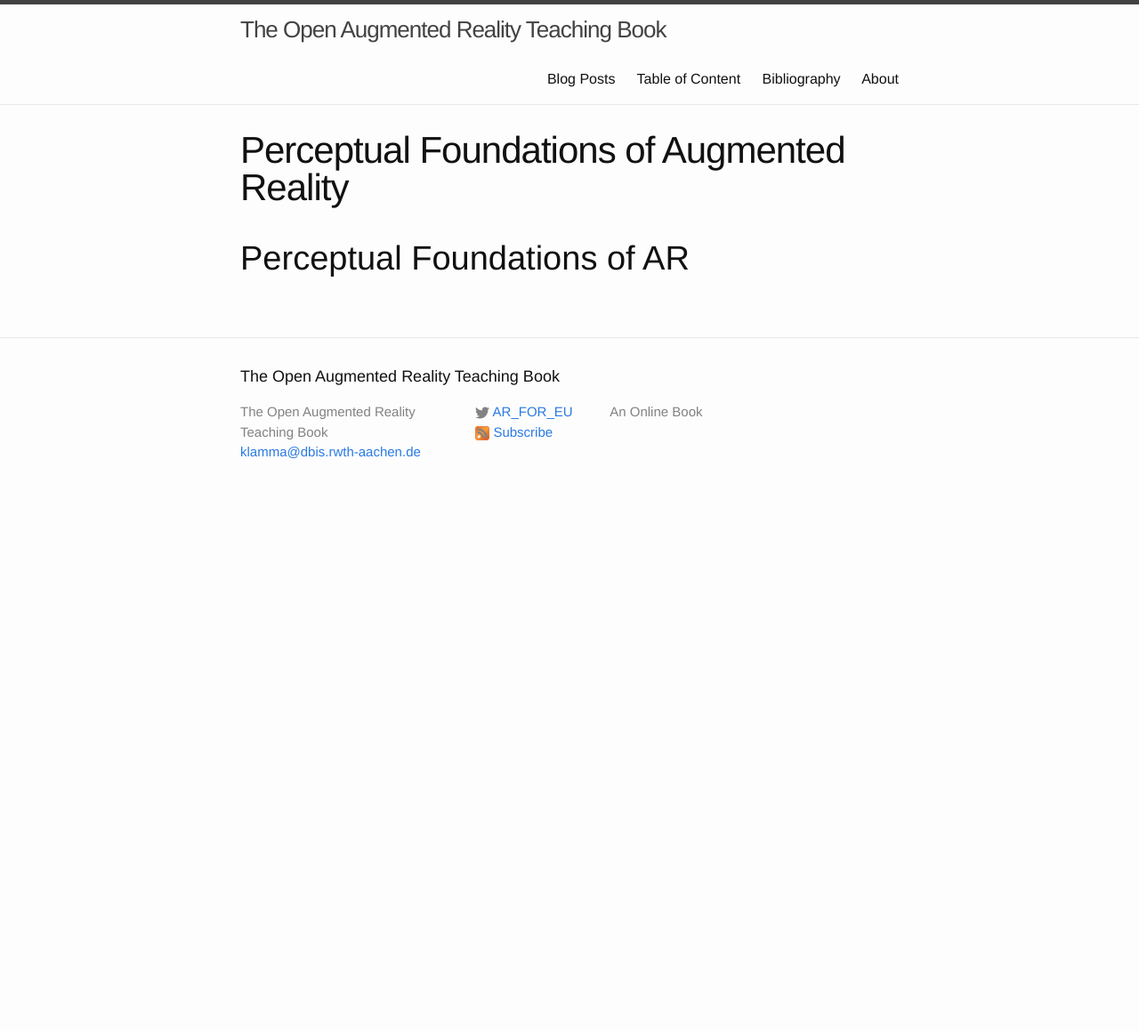
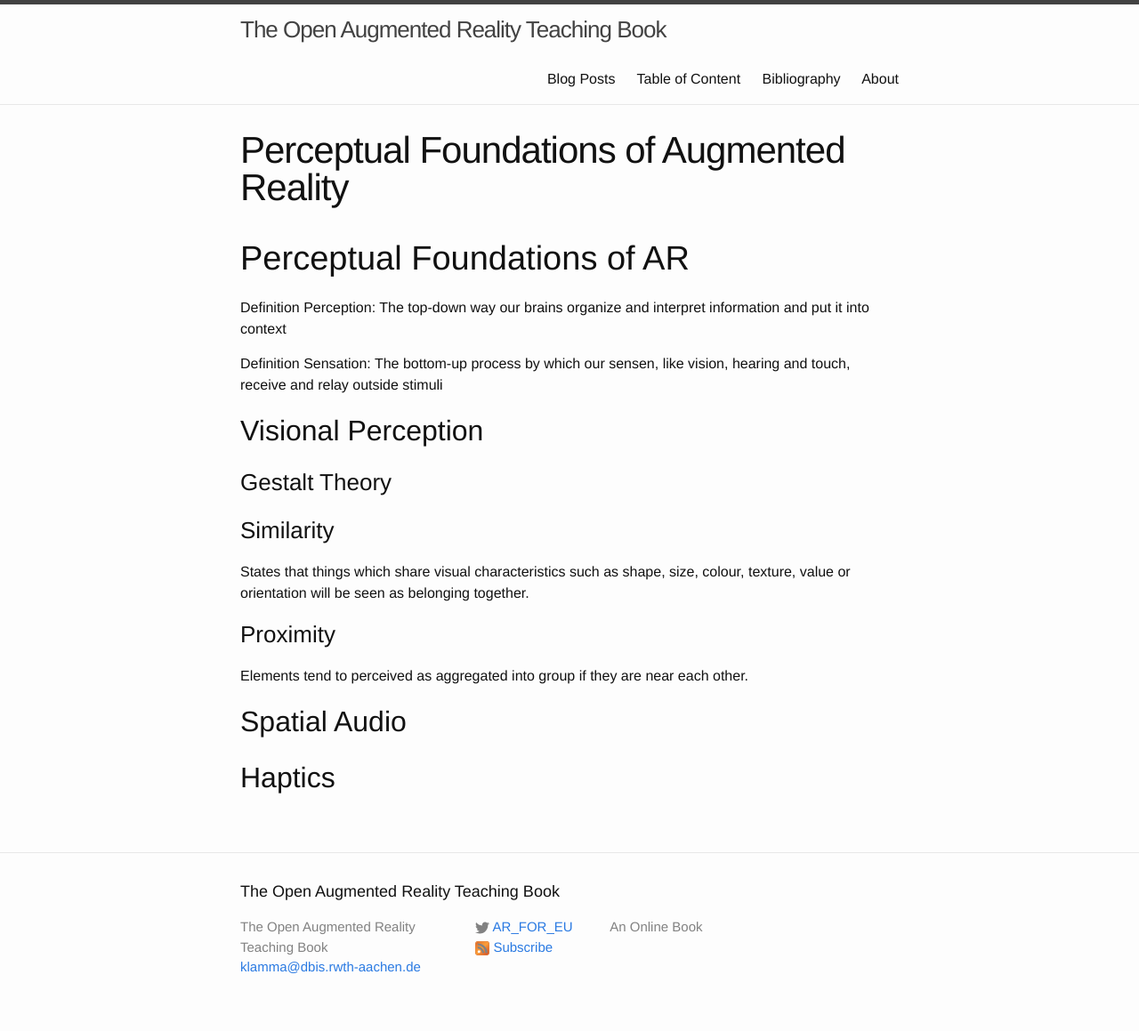
Before and after one commit to klamma/ar-for-eu-book, a Jekyll site: the page built from _pages/chapters/perception_ar.md, in a window 1280 px wide. Shown: the whole page at 89% size. Built offline with Jekyll 4.4.1, drawn with Linux system fonts in a browser that asks for light colours; nearby versions of some CDN libraries; before the commit the page ends 900 px from its top, so only the background shows below that.

Commit message:
Update perception_ar.md

```diff
--- a/_pages/chapters/perception_ar.md
+++ b/_pages/chapters/perception_ar.md
@@ -7,3 +7,24 @@ visualizations:
 ---
 
 # Perceptual Foundations of AR
+
+Definition Perception: The top-down way our brains organize and interpret information and put it into context
+
+Definition Sensation: The bottom-up process by which our sensen, like vision, hearing and touch, receive and relay outside stimuli
+
+
+## Visional Perception
+
+### Gestalt Theory
+
+### Similarity
+
+States that things which share visual characteristics such as shape, size, colour, texture, value or orientation will be seen as belonging together.
+
+### Proximity
+
+Elements tend to perceived as aggregated into group if they are near each other.
+
+## Spatial Audio
+
+## Haptics
```
